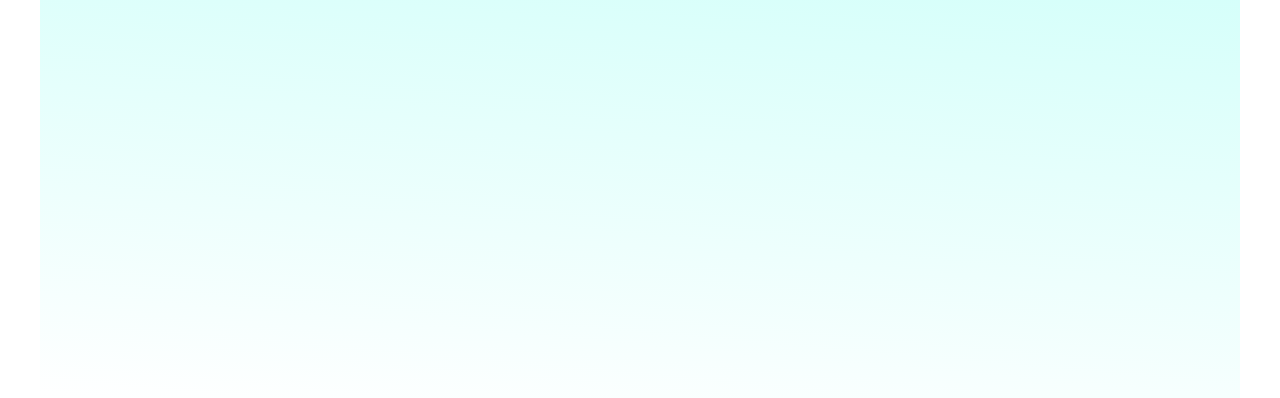
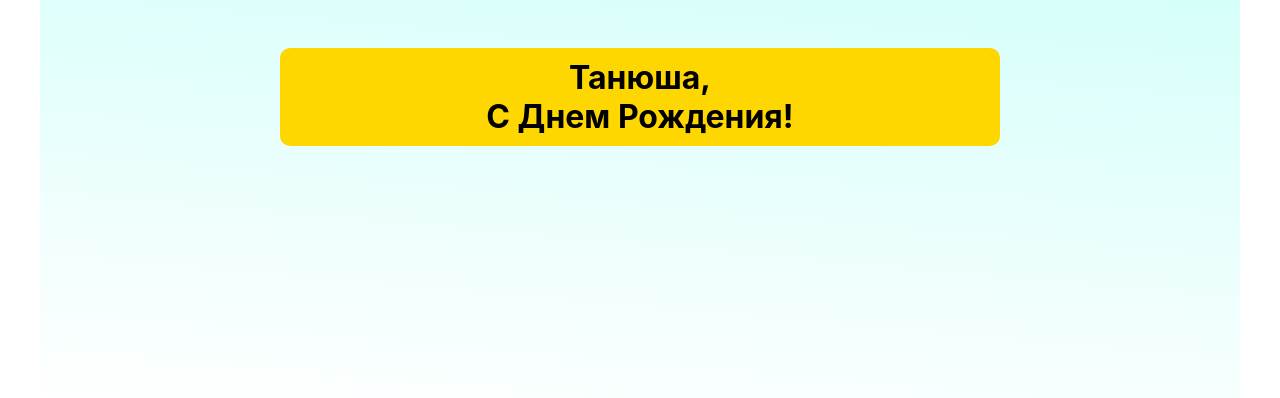
Before and after one commit to DenisPepper/multilayer-layout, a React (Create React App) app: page / in a window 1280 px wide. Shown: the top 398 px of the page. Built offline with nearby package versions, Linux system fonts and the light colour scheme.

Commit message:
Добавит надпись

```diff
--- a/src/components/app/app.css
+++ b/src/components/app/app.css
@@ -6,6 +6,23 @@
     background: rgb(255,255,255);
     background: linear-gradient(5deg, rgba(255,255,255,1) 13%, rgba(48, 255, 231, 0.2) 100%);
     overflow: hidden;
+    position: relative;
+    display: grid;
+    justify-items: center;
+}
+
+.app__title {
+    width: 60%;
+    margin: 0;
+    border-radius: 10px;
+    padding: 10px;
+    background-color: gold;
+    text-transform: capitalize;
+    position: absolute;
+    z-index: 2;
+    top: 10%;
+    text-align: center;
+    white-space: pre-line;
 }
 
 .balls {
@@ -71,6 +88,6 @@
         transform: translateY(110vh) scale(0);
     }
     100% {
-        transform: translateY(-10vh) scale(1);
+        transform: translateY(-5vh) scale(1);
     }
 }
--- a/src/components/app/app.tsx
+++ b/src/components/app/app.tsx
@@ -1,7 +1,7 @@
 import './app.css';
 import React from "react";
 
-const BALLS = Array.from({length: 40});
+const BALLS = Array.from({length: 30});
 
 export const App = () => {
 
@@ -11,6 +11,7 @@ export const App = () => {
 
     return (
         <div className='app'>
+            <h1 className='app__title'>{'Танюша,\n с Днем Рождения!'}</h1>
             <div className='balls'>
                 {BALLS.map((n, i) => <span key={i} className={getClassName()} style={getStyle()}></span>)}
             </div>
```
Also changed, not shown: 1 other file (tests, documents, lock files or other folders).
